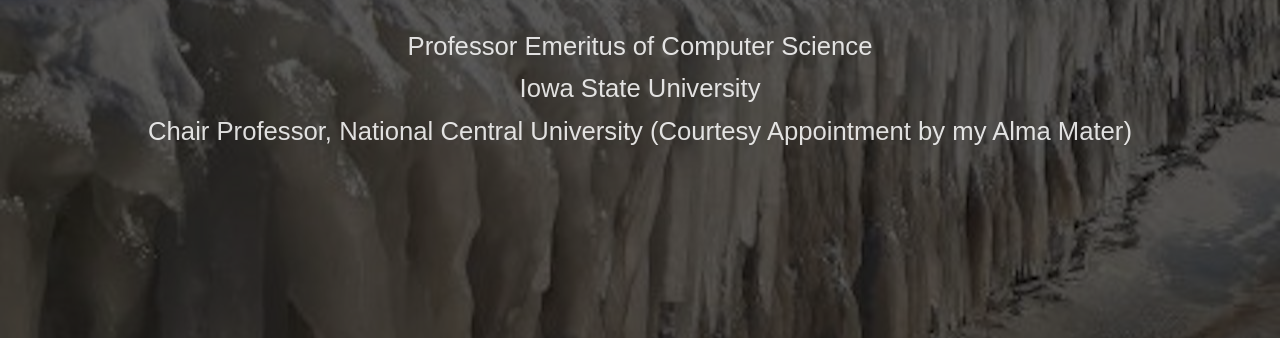
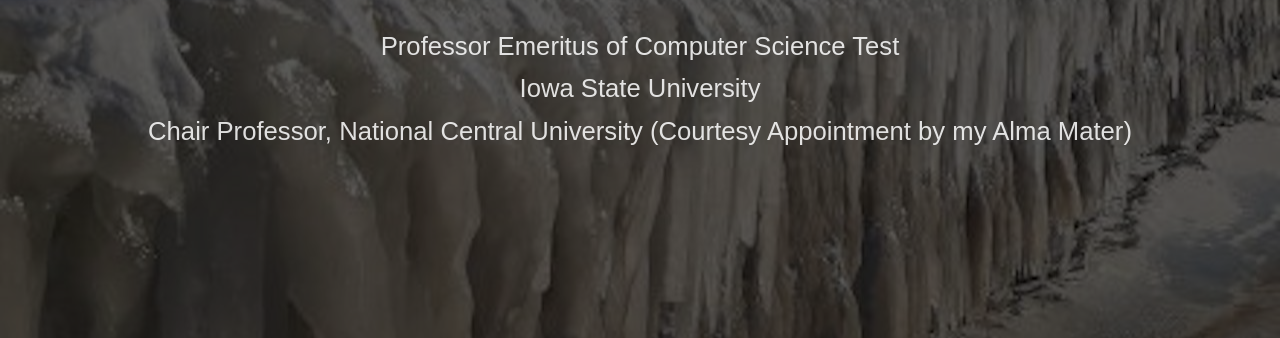
Before and after one commit to carlchangisu/carlchangisu.github.io, a plain HTML site: page index.html in a window 1280 px wide. Shown: the part 462-800 px from the top of the page. Drawn offline with Linux system fonts and the light colour scheme; a web font is replaced by a local one.

Commit message:
Update index.html for a test

```diff
--- a/index.html
+++ b/index.html
@@ -33,7 +33,7 @@
 <div class="col col2">
 <h1>Carl K. Chang</h1>
 
-<p>Professor Emeritus of Computer Science<br />
+<p>Professor Emeritus of Computer Science Test<br />
 Iowa State University<br />
 Chair Professor, National Central University (Courtesy Appointment by my Alma Mater)</p>
 </div>
```
